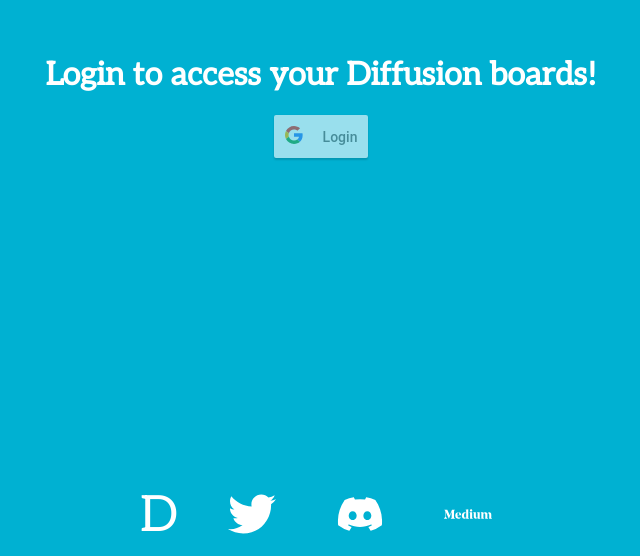
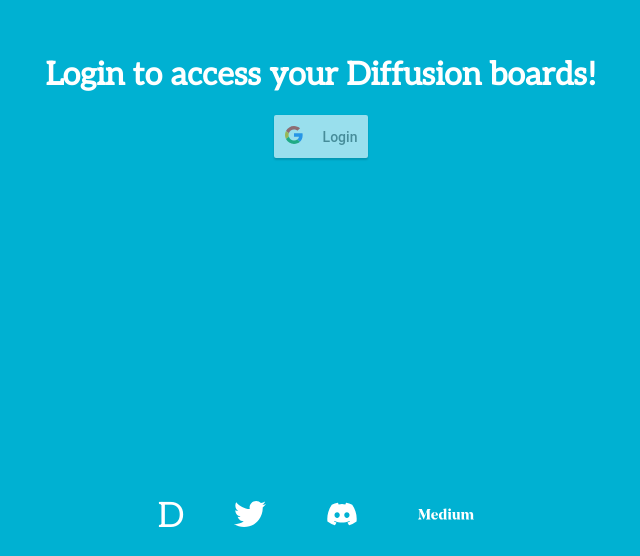
Before and after one commit to eedelosreyes2/diffusion-pinboard-creator-mvp, a React (Create React App) app: page / in a window 1280 px wide. Shown: the part 244-800 px from the top of the page, without its empty margins (319-959 px from the left). Built offline with nearby package versions, Linux system fonts and the light colour scheme; no server answers.

Commit message:
addicted to code

```diff
--- a/src/components/LogInComponent.js
+++ b/src/components/LogInComponent.js
@@ -7,8 +7,8 @@ import styled from 'styled-components';
 import { socials, colors } from '../globals';
 
 const Container = styled.div`
+	align-items: center;
 	background-color: ${colors.primary};
-	align-items: center;
 	display: flex;
 	flex-direction: column;
 	height: 100vh;
@@ -33,7 +33,7 @@ const Footer = styled.div`
 `;
 
 const DiffusionIcon = styled.a`
-	font-size: 50px;
+	font-size: 35px;
 	font-family: Aleo;
 	padding: 0 20px;
 	text-decoration: none;
@@ -54,20 +54,43 @@ export class LogInComponent extends Component {
 				<Footer>
 					<IconContext.Provider
 						value={{
-							size: '3em',
+							size: '2em',
 							style: { cursor: 'pointer', padding: '0 30px' },
 						}}
 					>
-						<a target="_blank" href={socials.diffusion}>
+						<a
+							target="_blank"
+							href={socials.diffusion}
+							rel="noreferrer"
+						>
 							<DiffusionIcon>D</DiffusionIcon>
 						</a>
-						<a target="_blank" href={socials.twitter}>
+						<a
+							target="_blank"
+							href={socials.twitter}
+							rel="noreferrer"
+						>
 							<FaTwitter />
 						</a>
-						<a target="_blank" href={socials.discord}>
+						<a
+							target="_blank"
+							href={socials.discord}
+							rel="noreferrer"
+						>
 							<FaDiscord />
 						</a>
-						<a target="_blank" href={socials.medium}>
+					</IconContext.Provider>
+					<IconContext.Provider
+						value={{
+							size: '3.5em',
+							style: { cursor: 'pointer', padding: '0 30px' },
+						}}
+					>
+						<a
+							target="_blank"
+							href={socials.medium}
+							rel="noreferrer"
+						>
 							<AiOutlineMediumWorkmark />
 						</a>
 					</IconContext.Provider>
```
